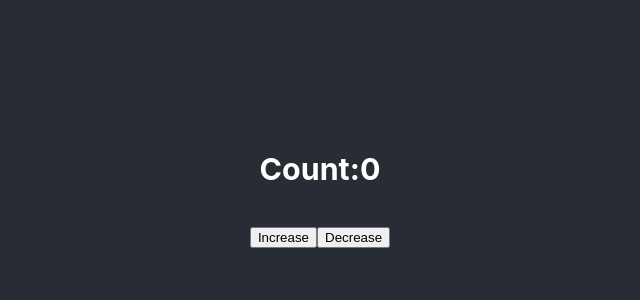
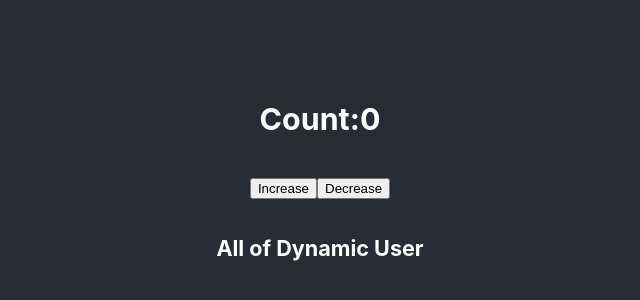
Before and after one commit to ajauntor/react-core, a React (Create React App) app: page / in a window 1280 px wide. Shown: the part 216-516 px from the top of the page, without its empty margins (320-960 px from the left). Built offline with nearby package versions, Linux system fonts and the light colour scheme.

Commit message:
Add Dynamic User Data

```diff
--- a/src/App.js
+++ b/src/App.js
@@ -1,12 +1,13 @@
 import logo from './logo.svg';
 import './App.css';
-import { useState } from 'react';
+import { useEffect, useState } from 'react';
 
 function App() {
   return (
     <div className="App">
       <header className="App-header">
       <Counter></Counter>
+      <Users></Users>
       </header>
     </div>
   );
@@ -21,4 +22,16 @@ function Counter (){
     </div>
   )
 }
+function Users (){
+  const [user, setUser]= useState([]);
+  useEffect(() => {
+
+  }
+  )
+  return (
+    <div>
+      <h5>All of Dynamic User</h5>
+    </div>
+  )
+}
 export default App;
```
